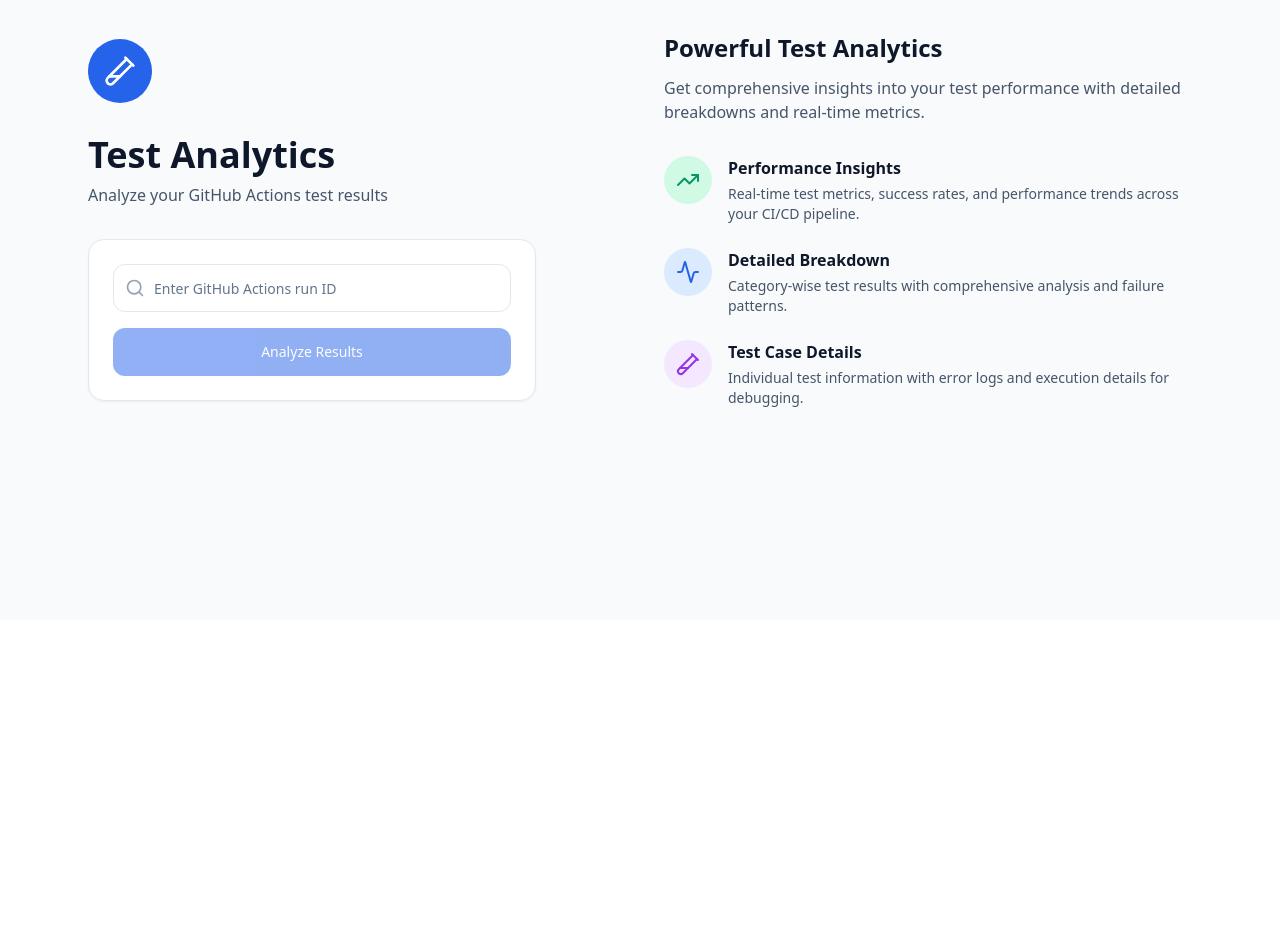
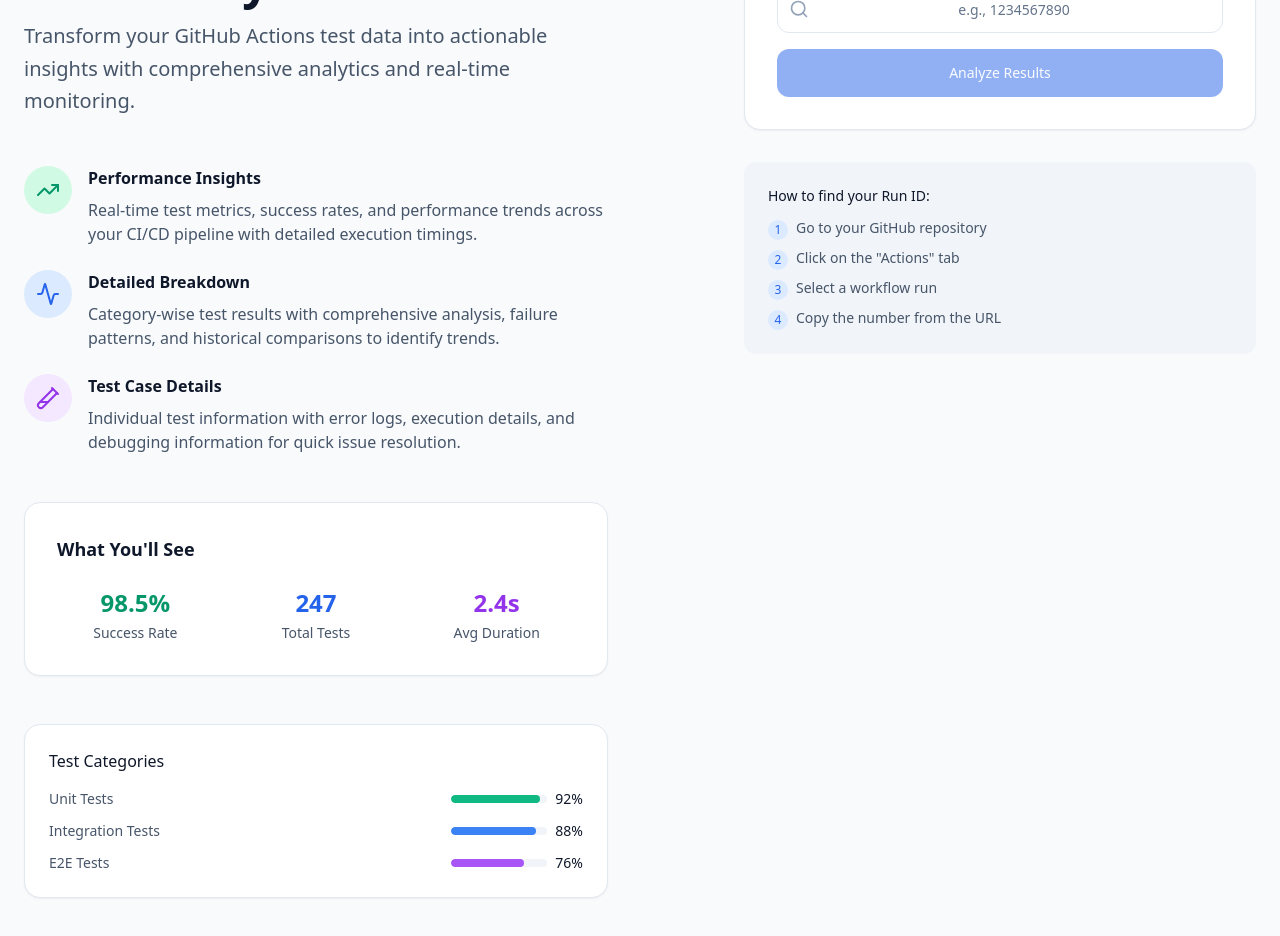
Before and after one commit to Rrrajat/test-case-dashboard-view, a React (Vite) app: page / in a window 1280 px wide. Shown: the part 180-1116 px from the top of the page. Before the commit the page ends 800 px from the top, so only its background shows below. Built offline with nearby package versions, Linux system fonts and the light colour scheme.

Commit message:
Swap landing page columns
Improve landing page layout and content.

```diff
--- a/src/pages/Index.tsx
+++ b/src/pages/Index.tsx
@@ -42,40 +42,136 @@ const Index = () => {
 
   // Landing page with run ID input
   return (
-    <div className="min-h-screen bg-slate-50 flex items-center justify-center py-12">
-      <div className="w-full max-w-6xl mx-auto px-6">
-        <div className="grid grid-cols-1 lg:grid-cols-2 gap-12 items-center">
+    <div className="min-h-screen bg-slate-50">
+      <div className="w-full max-w-7xl mx-auto px-6 py-12">
+        <div className="grid grid-cols-1 lg:grid-cols-2 gap-16 items-start">
 
-          {/* Left Column - Input Card */}
-          <div className="flex flex-col items-center lg:items-start">
-            <div className="w-full max-w-md">
-              {/* Logo */}
-              <div className="flex justify-center lg:justify-start mb-8">
+          {/* Left Column - Features & Preview */}
+          <div className="space-y-12">
+            {/* Header */}
+            <div className="text-center lg:text-left">
+              <div className="flex justify-center lg:justify-start mb-6">
                 <div className="w-16 h-16 bg-blue-600 rounded-full flex items-center justify-center">
                   <TestTube2 className="w-8 h-8 text-white" />
                 </div>
               </div>
+              <h1 className="text-5xl font-bold text-slate-900 mb-4">
+                Test Analytics
+              </h1>
+              <p className="text-xl text-slate-600 leading-relaxed">
+                Transform your GitHub Actions test data into actionable insights with comprehensive analytics and real-time monitoring.
+              </p>
+            </div>
 
-              {/* Title */}
-              <div className="text-center lg:text-left mb-8">
-                <h1 className="text-4xl font-bold text-slate-900 mb-2">
-                  Test Analytics
-                </h1>
-                <p className="text-slate-600">
-                  Analyze your GitHub Actions test results
-                </p>
+            {/* Features Grid */}
+            <div className="grid grid-cols-1 gap-6">
+              <div className="flex items-start gap-4">
+                <div className="w-12 h-12 bg-emerald-100 rounded-full flex items-center justify-center flex-shrink-0">
+                  <TrendingUp className="w-6 h-6 text-emerald-600" />
+                </div>
+                <div>
+                  <h3 className="font-semibold text-slate-900 mb-2">Performance Insights</h3>
+                  <p className="text-slate-600">Real-time test metrics, success rates, and performance trends across your CI/CD pipeline with detailed execution timings.</p>
+                </div>
               </div>
 
+              <div className="flex items-start gap-4">
+                <div className="w-12 h-12 bg-blue-100 rounded-full flex items-center justify-center flex-shrink-0">
+                  <Activity className="w-6 h-6 text-blue-600" />
+                </div>
+                <div>
+                  <h3 className="font-semibold text-slate-900 mb-2">Detailed Breakdown</h3>
+                  <p className="text-slate-600">Category-wise test results with comprehensive analysis, failure patterns, and historical comparisons to identify trends.</p>
+                </div>
+              </div>
+
+              <div className="flex items-start gap-4">
+                <div className="w-12 h-12 bg-purple-100 rounded-full flex items-center justify-center flex-shrink-0">
+                  <TestTube2 className="w-6 h-6 text-purple-600" />
+                </div>
+                <div>
+                  <h3 className="font-semibold text-slate-900 mb-2">Test Case Details</h3>
+                  <p className="text-slate-600">Individual test information with error logs, execution details, and debugging information for quick issue resolution.</p>
+                </div>
+              </div>
+            </div>
+
+            {/* Stats Preview */}
+            <div className="bg-white rounded-2xl border border-slate-200 p-8 shadow-sm">
+              <h3 className="text-lg font-semibold text-slate-900 mb-6">What You'll See</h3>
+              <div className="grid grid-cols-3 gap-6">
+                <div className="text-center">
+                  <div className="text-2xl font-bold text-emerald-600 mb-1">98.5%</div>
+                  <div className="text-sm text-slate-600">Success Rate</div>
+                </div>
+                <div className="text-center">
+                  <div className="text-2xl font-bold text-blue-600 mb-1">247</div>
+                  <div className="text-sm text-slate-600">Total Tests</div>
+                </div>
+                <div className="text-center">
+                  <div className="text-2xl font-bold text-purple-600 mb-1">2.4s</div>
+                  <div className="text-sm text-slate-600">Avg Duration</div>
+                </div>
+              </div>
+            </div>
+
+            {/* Visual Indicators */}
+            <div className="bg-white rounded-2xl border border-slate-200 p-6 shadow-sm">
+              <h4 className="font-medium text-slate-900 mb-4">Test Categories</h4>
+              <div className="space-y-3">
+                <div className="flex items-center justify-between">
+                  <span className="text-sm text-slate-600">Unit Tests</span>
+                  <div className="flex items-center gap-2">
+                    <div className="w-24 h-2 bg-slate-100 rounded-full overflow-hidden">
+                      <div className="w-[92%] h-full bg-emerald-500 rounded-full"></div>
+                    </div>
+                    <span className="text-sm font-medium text-slate-900">92%</span>
+                  </div>
+                </div>
+                <div className="flex items-center justify-between">
+                  <span className="text-sm text-slate-600">Integration Tests</span>
+                  <div className="flex items-center gap-2">
+                    <div className="w-24 h-2 bg-slate-100 rounded-full overflow-hidden">
+                      <div className="w-[88%] h-full bg-blue-500 rounded-full"></div>
+                    </div>
+                    <span className="text-sm font-medium text-slate-900">88%</span>
+                  </div>
+                </div>
+                <div className="flex items-center justify-between">
+                  <span className="text-sm text-slate-600">E2E Tests</span>
+                  <div className="flex items-center gap-2">
+                    <div className="w-24 h-2 bg-slate-100 rounded-full overflow-hidden">
+                      <div className="w-[76%] h-full bg-purple-500 rounded-full"></div>
+                    </div>
+                    <span className="text-sm font-medium text-slate-900">76%</span>
+                  </div>
+                </div>
+              </div>
+            </div>
+          </div>
+
+          {/* Right Column - Input Card */}
+          <div className="flex flex-col items-center lg:items-end">
+            <div className="w-full max-w-md lg:max-w-lg">
               {/* Input Card */}
-              <div className="bg-white rounded-2xl border border-slate-200 p-6 shadow-sm">
+              <div className="bg-white rounded-2xl border border-slate-200 p-8 shadow-sm mb-8">
+                <div className="text-center mb-6">
+                  <h2 className="text-xl font-semibold text-slate-900 mb-2">
+                    Get Started
+                  </h2>
+                  <p className="text-slate-600">
+                    Enter your GitHub Actions run ID to analyze test results
+                  </p>
+                </div>
+
                 <form onSubmit={handleSubmit} className="space-y-4">
                   <div className="relative">
                     <Input
                       type="text"
-                      placeholder="Enter GitHub Actions run ID"
+                      placeholder="e.g., 1234567890"
                       value={runId}
                       onChange={(e) => setRunId(e.target.value)}
-                      className="pl-10 h-12 border-slate-200 focus:border-blue-500 focus:ring-blue-500/20 rounded-xl"
+                      className="pl-10 h-12 border-slate-200 focus:border-blue-500 focus:ring-blue-500/20 rounded-xl text-center"
                     />
                     <Search className="absolute left-3 top-1/2 transform -translate-y-1/2 w-5 h-5 text-slate-400" />
                   </div>
@@ -88,49 +184,28 @@ const Index = () => {
                   </Button>
                 </form>
               </div>
-            </div>
-          </div>
 
-          {/* Right Column - Features */}
-          <div className="space-y-8">
-            <div className="text-center lg:text-left mb-8">
-              <h2 className="text-2xl font-semibold text-slate-900 mb-3">
-                Powerful Test Analytics
-              </h2>
-              <p className="text-slate-600">
-                Get comprehensive insights into your test performance with detailed breakdowns and real-time metrics.
-              </p>
-            </div>
-
-            <div className="space-y-6">
-              <div className="flex items-start gap-4">
-                <div className="w-12 h-12 bg-emerald-100 rounded-full flex items-center justify-center flex-shrink-0">
-                  <TrendingUp className="w-6 h-6 text-emerald-600" />
-                </div>
-                <div>
-                  <h3 className="font-semibold text-slate-900 mb-1">Performance Insights</h3>
-                  <p className="text-slate-600 text-sm">Real-time test metrics, success rates, and performance trends across your CI/CD pipeline.</p>
-                </div>
-              </div>
-
-              <div className="flex items-start gap-4">
-                <div className="w-12 h-12 bg-blue-100 rounded-full flex items-center justify-center flex-shrink-0">
-                  <Activity className="w-6 h-6 text-blue-600" />
-                </div>
-                <div>
-                  <h3 className="font-semibold text-slate-900 mb-1">Detailed Breakdown</h3>
-                  <p className="text-slate-600 text-sm">Category-wise test results with comprehensive analysis and failure patterns.</p>
-                </div>
-              </div>
-
-              <div className="flex items-start gap-4">
-                <div className="w-12 h-12 bg-purple-100 rounded-full flex items-center justify-center flex-shrink-0">
-                  <TestTube2 className="w-6 h-6 text-purple-600" />
-                </div>
-                <div>
-                  <h3 className="font-semibold text-slate-900 mb-1">Test Case Details</h3>
-                  <p className="text-slate-600 text-sm">Individual test information with error logs and execution details for debugging.</p>
-                </div>
+              {/* How to find Run ID */}
+              <div className="bg-slate-100 rounded-xl p-6 text-sm">
+                <h4 className="font-medium text-slate-900 mb-3">How to find your Run ID:</h4>
+                <ol className="space-y-2 text-slate-600">
+                  <li className="flex items-start gap-2">
+                    <span className="w-5 h-5 bg-blue-100 text-blue-600 rounded-full flex items-center justify-center text-xs font-medium flex-shrink-0 mt-0.5">1</span>
+                    Go to your GitHub repository
+                  </li>
+                  <li className="flex items-start gap-2">
+                    <span className="w-5 h-5 bg-blue-100 text-blue-600 rounded-full flex items-center justify-center text-xs font-medium flex-shrink-0 mt-0.5">2</span>
+                    Click on the "Actions" tab
+                  </li>
+                  <li className="flex items-start gap-2">
+                    <span className="w-5 h-5 bg-blue-100 text-blue-600 rounded-full flex items-center justify-center text-xs font-medium flex-shrink-0 mt-0.5">3</span>
+                    Select a workflow run
+                  </li>
+                  <li className="flex items-start gap-2">
+                    <span className="w-5 h-5 bg-blue-100 text-blue-600 rounded-full flex items-center justify-center text-xs font-medium flex-shrink-0 mt-0.5">4</span>
+                    Copy the number from the URL
+                  </li>
+                </ol>
               </div>
             </div>
           </div>
```
